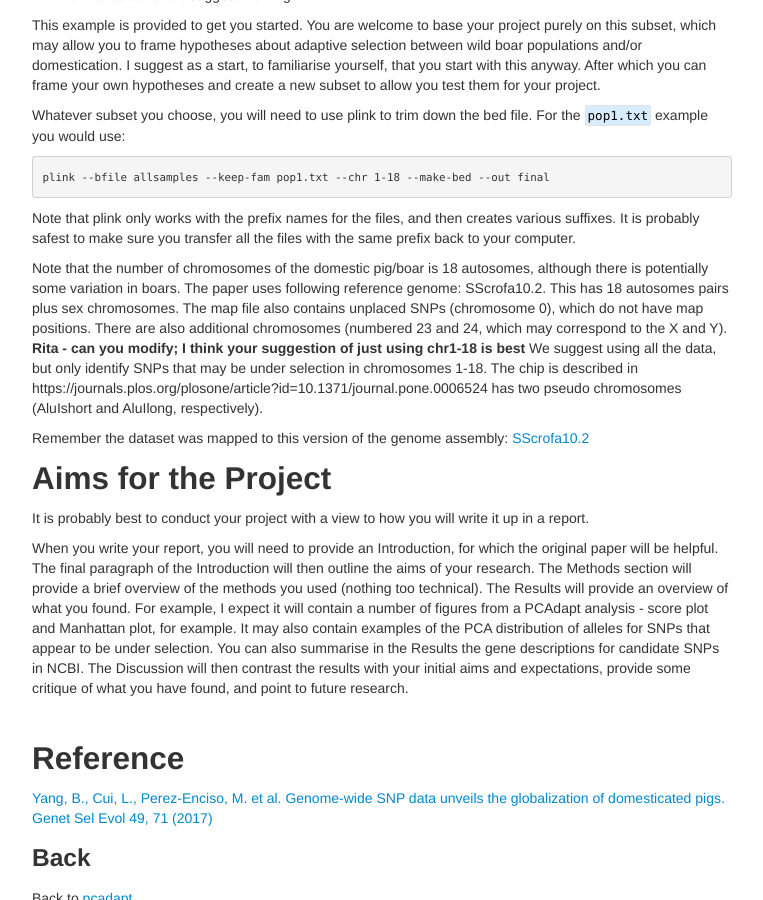
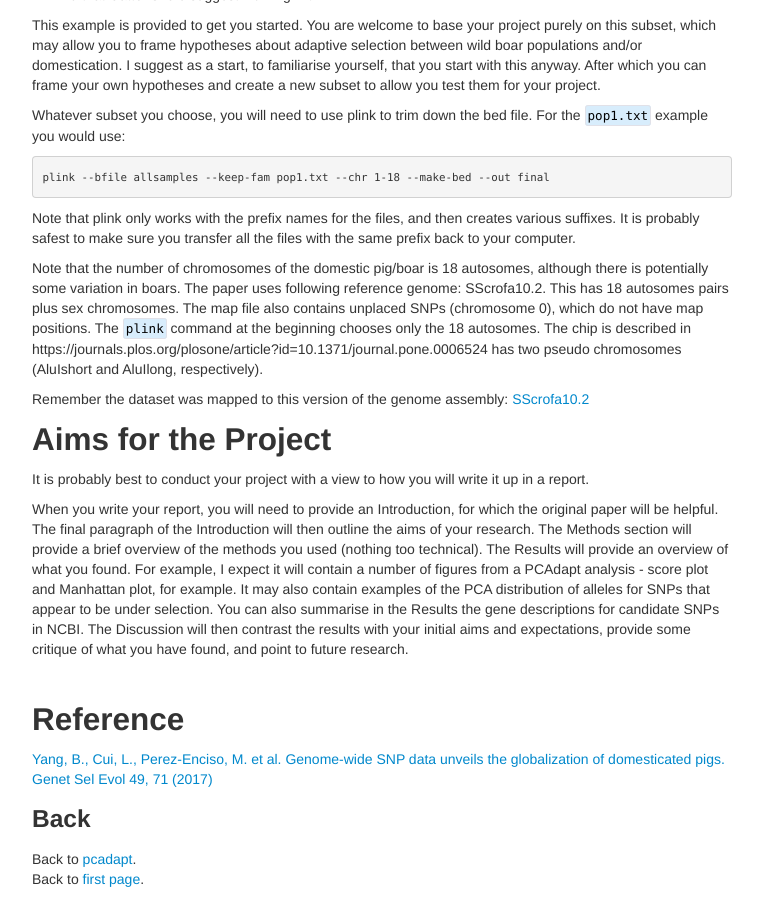
Before and after one commit to ritarasteiro/FieldCourse, a Jekyll site: the page built from pages/project.md, in a window 1280 px wide and 900 px high, scrolled down 983 px. Shown: the whole window, without its empty margins (258-1021 px from the left). Built offline with Jekyll 4.4.1, drawn with Linux system fonts in a browser that asks for light colours.

Commit message:
Update project.md

````diff
--- a/pages/project.md
+++ b/pages/project.md
@@ -38,7 +38,7 @@ plink --bfile allsamples --keep-fam pop1.txt --chr 1-18 --make-bed --out final
 
 Note that plink only works with the prefix names for the files, and then creates various suffixes. It is probably safest to make sure you transfer all  the files with the same prefix back to your computer.
 
-Note that the number of chromosomes of the domestic pig/boar is 18 autosomes, although there is  potentially some variation  in boars. The paper uses following reference genome: SScrofa10.2. This has 18 autosomes pairs plus sex chromosomes. The map  file also  contains unplaced SNPs (chromosome 0), which do  not have map positions. There are also additional chromosomes (numbered 23 and 24, which may correspond to the X and Y). **Rita - can you modify; I think  your suggestion of just using chr1-18 is best** We suggest using all the data, but only identify SNPs that may be under selection in chromosomes 1-18. The chip is described in https://journals.plos.org/plosone/article?id=10.1371/journal.pone.0006524 has  two pseudo chromosomes (AluIshort and AluIlong, respectively).
+Note that the number of chromosomes of the domestic pig/boar is 18 autosomes, although there is  potentially some variation  in boars. The paper uses following reference genome: SScrofa10.2. This has 18 autosomes pairs plus sex chromosomes. The map  file also  contains unplaced SNPs (chromosome 0), which do  not have map positions. The ```plink``` command at the beginning chooses only the 18 autosomes. The chip is described in https://journals.plos.org/plosone/article?id=10.1371/journal.pone.0006524 has  two pseudo chromosomes (AluIshort and AluIlong, respectively).
 
 Remember the dataset was mapped to this version of the genome assembly:
 [SScrofa10.2](https://may2017.archive.ensembl.org/Sus_scrofa/Info/Index)
````
